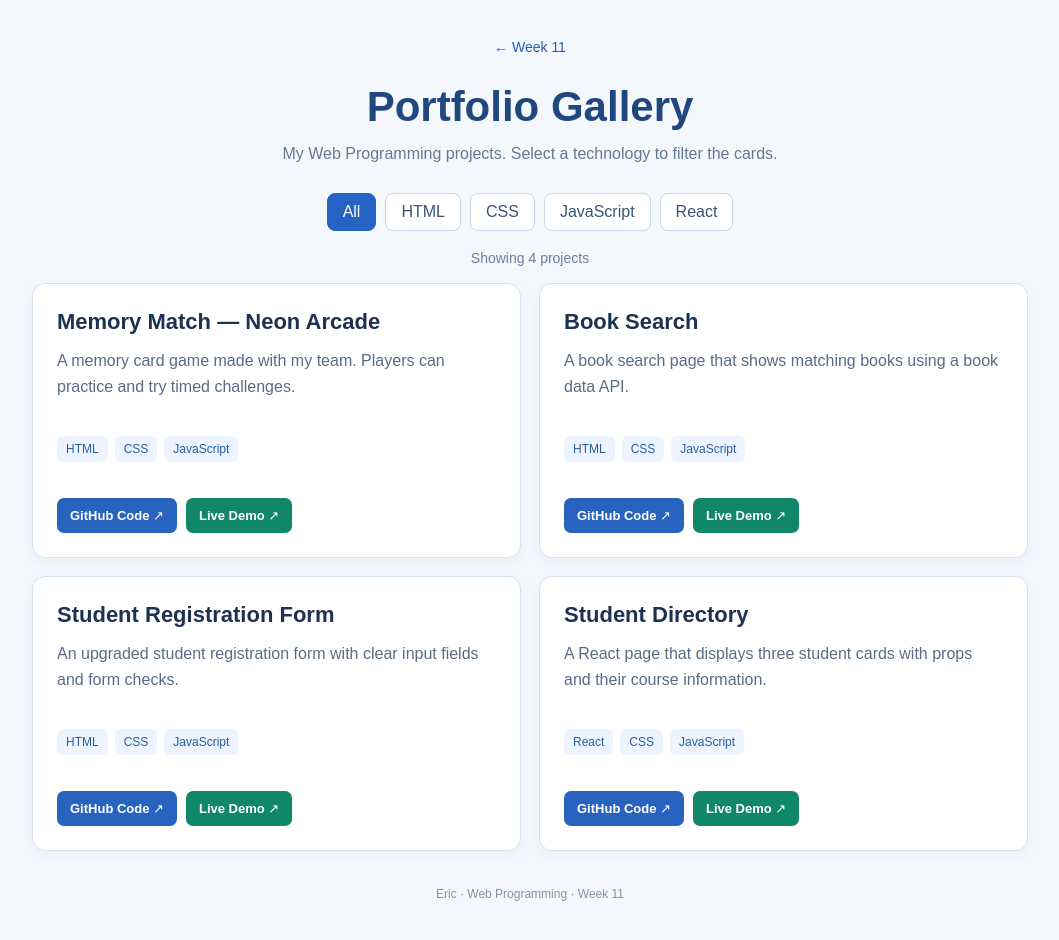
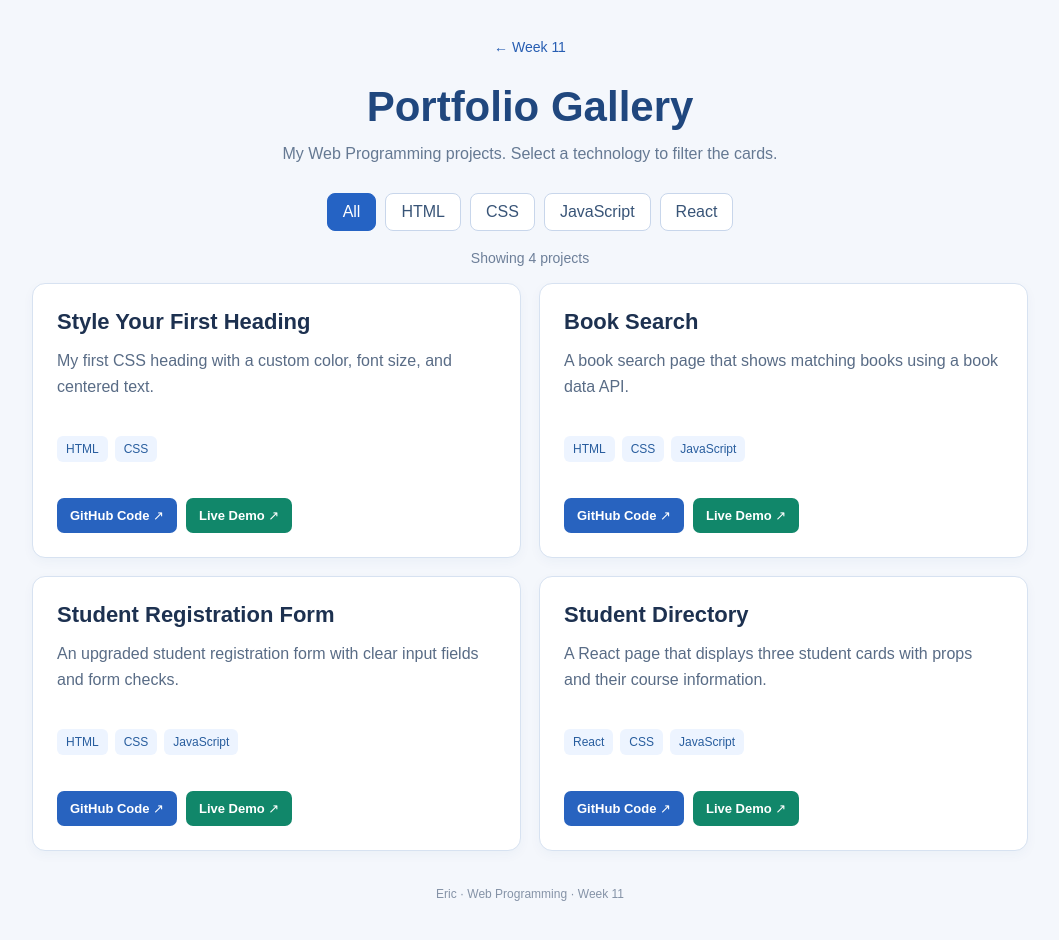
Before and after one commit to Eric2626/Web-programming-live-site, a React (Create React App) app in the folder week11/portfolio-gallery/: page / in a window 1280 px wide. Shown: the top 940 px of the page, without its empty margins (110-1169 px from the left). Built offline with nearby package versions, Linux system fonts and the light colour scheme.

Commit message:
Replace Memory Match portfolio card with Style Your First Heading

```diff
--- a/week11/portfolio-gallery/src/data/projects.js
+++ b/week11/portfolio-gallery/src/data/projects.js
@@ -5,11 +5,11 @@ const github = 'https://github.com/Eric2626/Web-programming-live-site/';
 const projects = [
   {
     id: 1,
-    title: 'Memory Match — Neon Arcade',
-    description: 'A memory card game made with my team. Players can practice and try timed challenges.',
-    techStack: ['HTML', 'CSS', 'JavaScript'],
-    githubUrl: github + 'tree/main/teamproject',
-    demoUrl: base + 'teamproject/index.html',
+    title: 'Style Your First Heading',
+    description: 'My first CSS heading with a custom color, font size, and centered text.',
+    techStack: ['HTML', 'CSS'],
+    githubUrl: github + 'blob/main/week3/Task1_style%20your%20first%20heading.html',
+    demoUrl: base + 'week3/Task1_style%20your%20first%20heading.html',
   },
   {
     id: 2,
```
